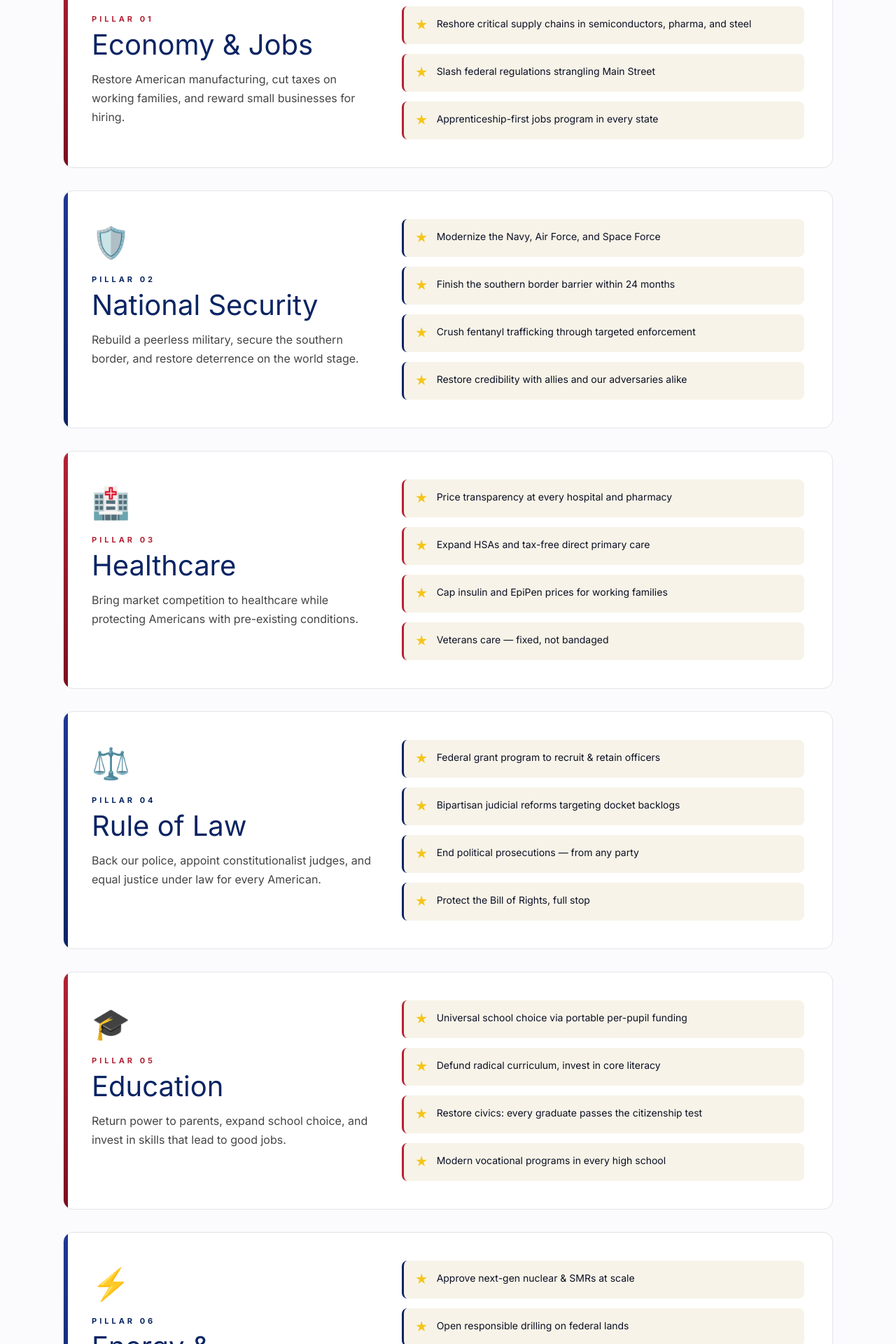
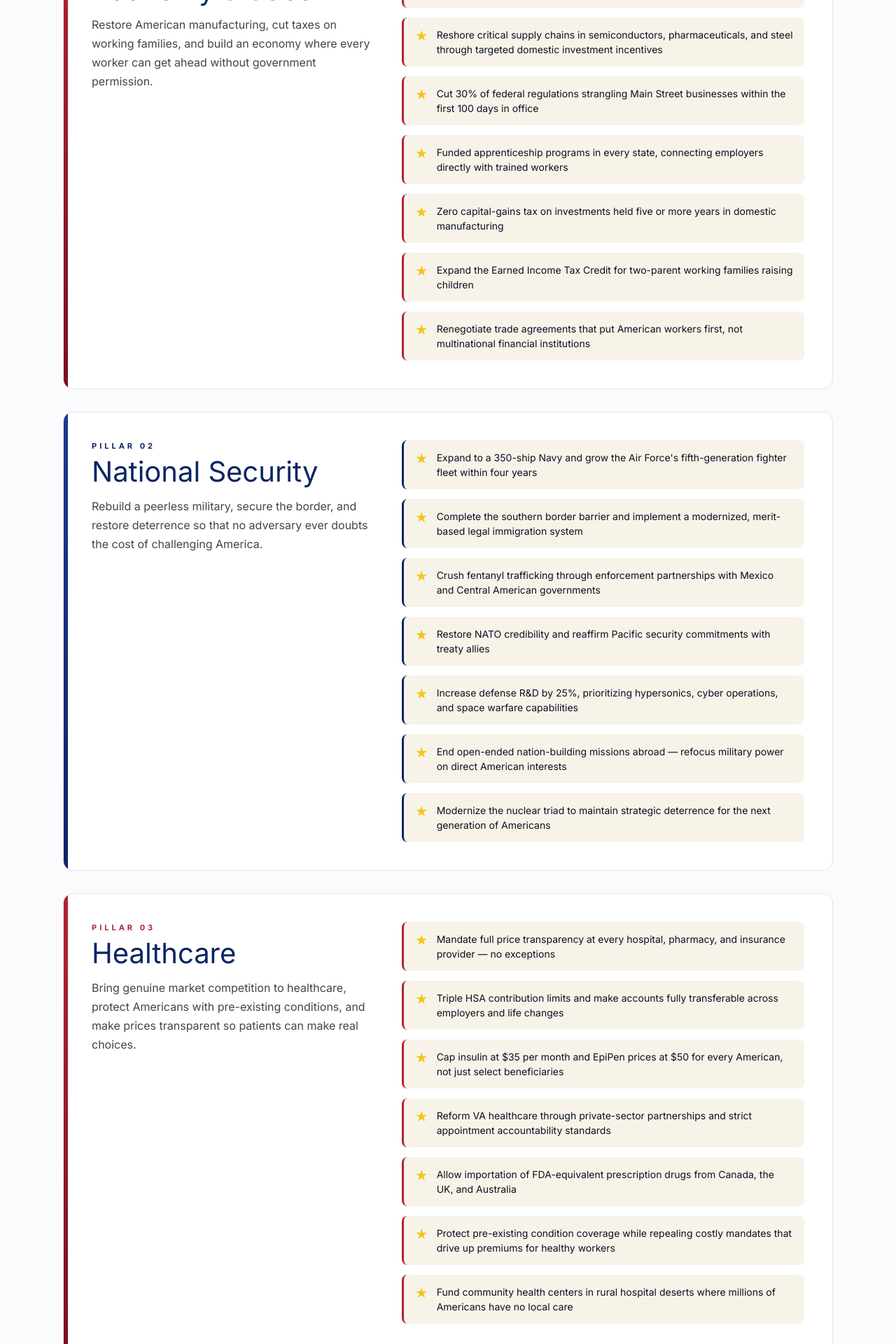
Before and after one commit to henrycent/gov-site, a Next.js app: page /platform in a window 1280 px wide. Shown: the part 560-2480 px from the top of the page at 70% size. Built offline with nearby package versions, Linux system fonts and the light colour scheme.

Commit message:
Twinkling 5-point hero stars, 5-paragraph SOTU, expanded emoji-free platform
Co-Authored-By: WOZCODE <contact@withwoz.com>

```diff
--- a/app/globals.css
+++ b/app/globals.css
@@ -263,6 +263,12 @@ h1, h2, h3, h4, .serif { font-family: var(--font-inter), system-ui, -apple-syste
 }
 .footer-link:hover { color: #f5c518; }
 
+/* Twinkling 5-pointed star animation */
+@keyframes twinkle5 {
+  0%, 100% { opacity: 0.12; transform: scale(1); }
+  50%       { opacity: 1;    transform: scale(1.35); }
+}
+
 /* Constitution preamble ticker */
 @keyframes ticker-scroll {
   0%   { transform: translateX(0); }
--- a/app/platform/page.tsx
+++ b/app/platform/page.tsx
@@ -2,75 +2,87 @@ import Link from "next/link";
 
 const PILLARS = [
   {
-    icon: "🏭",
     title: "Economy & Jobs",
     summary:
-      "Restore American manufacturing, cut taxes on working families, and reward small businesses for hiring.",
+      "Restore American manufacturing, cut taxes on working families, and build an economy where every worker can get ahead without government permission.",
     bullets: [
-      "Permanent middle-class tax cut indexed to inflation",
-      "Reshore critical supply chains in semiconductors, pharma, and steel",
-      "Slash federal regulations strangling Main Street",
-      "Apprenticeship-first jobs program in every state",
+      "Permanent middle-class tax cut indexed to inflation — no family earning under $400,000 pays more",
+      "Reshore critical supply chains in semiconductors, pharmaceuticals, and steel through targeted domestic investment incentives",
+      "Cut 30% of federal regulations strangling Main Street businesses within the first 100 days in office",
+      "Funded apprenticeship programs in every state, connecting employers directly with trained workers",
+      "Zero capital-gains tax on investments held five or more years in domestic manufacturing",
+      "Expand the Earned Income Tax Credit for two-parent working families raising children",
+      "Renegotiate trade agreements that put American workers first, not multinational financial institutions",
     ],
   },
   {
-    icon: "🛡️",
     title: "National Security",
     summary:
-      "Rebuild a peerless military, secure the southern border, and restore deterrence on the world stage.",
+      "Rebuild a peerless military, secure the border, and restore deterrence so that no adversary ever doubts the cost of challenging America.",
     bullets: [
-      "Modernize the Navy, Air Force, and Space Force",
-      "Finish the southern border barrier within 24 months",
-      "Crush fentanyl trafficking through targeted enforcement",
-      "Restore credibility with allies and our adversaries alike",
+      "Expand to a 350-ship Navy and grow the Air Force's fifth-generation fighter fleet within four years",
+      "Complete the southern border barrier and implement a modernized, merit-based legal immigration system",
+      "Crush fentanyl trafficking through enforcement partnerships with Mexico and Central American governments",
+      "Restore NATO credibility and reaffirm Pacific security commitments with treaty allies",
+      "Increase defense R&D by 25%, prioritizing hypersonics, cyber operations, and space warfare capabilities",
+      "End open-ended nation-building missions abroad — refocus military power on direct American interests",
+      "Modernize the nuclear triad to maintain strategic deterrence for the next generation of Americans",
     ],
   },
   {
-    icon: "🏥",
     title: "Healthcare",
     summary:
-      "Bring market competition to healthcare while protecting Americans with pre-existing conditions.",
+      "Bring genuine market competition to healthcare, protect Americans with pre-existing conditions, and make prices transparent so patients can make real choices.",
     bullets: [
-      "Price transparency at every hospital and pharmacy",
-      "Expand HSAs and tax-free direct primary care",
-      "Cap insulin and EpiPen prices for working families",
-      "Veterans care — fixed, not bandaged",
+      "Mandate full price transparency at every hospital, pharmacy, and insurance provider — no exceptions",
+      "Triple HSA contribution limits and make accounts fully transferable across employers and life changes",
+      "Cap insulin at $35 per month and EpiPen prices at $50 for every American, not just select beneficiaries",
+      "Reform VA healthcare through private-sector partnerships and strict appointment accountability standards",
+      "Allow importation of FDA-equivalent prescription drugs from Canada, the UK, and Australia",
+      "Protect pre-existing condition coverage while repealing costly mandates that drive up premiums for healthy workers",
+      "Fund community health centers in rural hospital deserts where millions of Americans have no local care",
     ],
   },
   {
-    icon: "⚖️",
     title: "Rule of Law",
     summary:
-      "Back our police, appoint constitutionalist judges, and equal justice under law for every American.",
+      "Back our law enforcement, appoint constitutionalist judges, and guarantee equal justice under law — from the courthouse to the White House.",
     bullets: [
-      "Federal grant program to recruit & retain officers",
-      "Bipartisan judicial reforms targeting docket backlogs",
-      "End political prosecutions — from any party",
-      "Protect the Bill of Rights, full stop",
+      "Federal grant program to recruit, retain, and train law enforcement officers in high-crime communities",
+      "Reform federal judiciary scheduling to cut docket backlogs through senior-judge programs and streamlined procedures",
+      "Establish independent DOJ oversight to end politically weaponized prosecutions from either party",
+      "Protect every right in the Bill of Rights — including the Second Amendment — against executive overreach",
+      "Reform civil asset forfeiture so that property cannot be seized without a criminal conviction",
+      "Invest in mental health courts and drug diversion programs to address root causes driving recidivism",
+      "Restore qualified immunity protections for officers acting in good faith while mandating enhanced training standards",
     ],
   },
   {
-    icon: "🎓",
     title: "Education",
     summary:
-      "Return power to parents, expand school choice, and invest in skills that lead to good jobs.",
+      "Return power to parents, expand school choice, and invest in the skills and knowledge that lead to real jobs and civic participation.",
     bullets: [
-      "Universal school choice via portable per-pupil funding",
-      "Defund radical curriculum, invest in core literacy",
-      "Restore civics: every graduate passes the citizenship test",
-      "Modern vocational programs in every high school",
+      "Universal school choice through portable per-pupil funding — every child, regardless of zip code or income",
+      "Replace ideologically driven curriculum with rigorous standards in reading, mathematics, and American civics",
+      "Restore the U.S. citizenship test as a high school graduation requirement in all fifty states",
+      "Expand accredited vocational and technical education programs in every public high school in America",
+      "Cut K-12 administrative overhead by 20% and redirect those dollars directly into classrooms",
+      "Incentivize states to offer year-round schooling options that work for single-parent and dual-income families",
+      "Replace open-ended federal student loan expansion with income-share agreements and vocational pathway grants",
     ],
   },
   {
-    icon: "⚡",
     title: "Energy & Environment",
     summary:
-      "Achieve American energy dominance through an all-of-the-above approach — oil, gas, nuclear, and innovation.",
+      "Achieve full American energy dominance through an all-of-the-above approach — oil, gas, nuclear, and homegrown innovation — and stop depending on adversaries for the power that runs our lives.",
     bullets: [
-      "Approve next-gen nuclear & SMRs at scale",
-      "Open responsible drilling on federal lands",
-      "Modernize the grid — stop blackouts, stop blackmail",
-      "Innovation, not regulation, on emissions",
+      "Approve next-generation nuclear reactors and small modular reactors at commercial scale within four years",
+      "Open responsible drilling on federal lands with strict environmental monitoring and mandatory reclamation bonds",
+      "Modernize the national grid to eliminate rolling blackouts and end dependence on Chinese-manufactured components",
+      "Fund a National Energy Prize to reward private-sector breakthroughs in storage, fusion, and carbon capture",
+      "Withdraw from the Paris Climate Accord and negotiate direct bilateral agreements with the world's largest emitters",
+      "Achieve full North American energy independence by 2030 through expanded production and infrastructure buildout",
+      "Develop domestic rare earth mining capacity to eliminate dependence on Chinese supply chains for critical minerals",
     ],
   },
 ];
@@ -113,7 +125,6 @@ export default function PlatformPage() {
                 }}
               />
               <div>
-                <div style={{ fontSize: 44, marginBottom: 12 }}>{p.icon}</div>
                 <p style={{ color: i % 2 === 0 ? "#b22234" : "#0a2463", fontSize: 11, letterSpacing: 4, fontWeight: 700, margin: 0 }}>
                   PILLAR {String(i + 1).padStart(2, "0")}
                 </p>
```
Also changed, not shown: app/admin/page.tsx (+9 -3 lines), app/page.tsx (+40 -23 lines).
